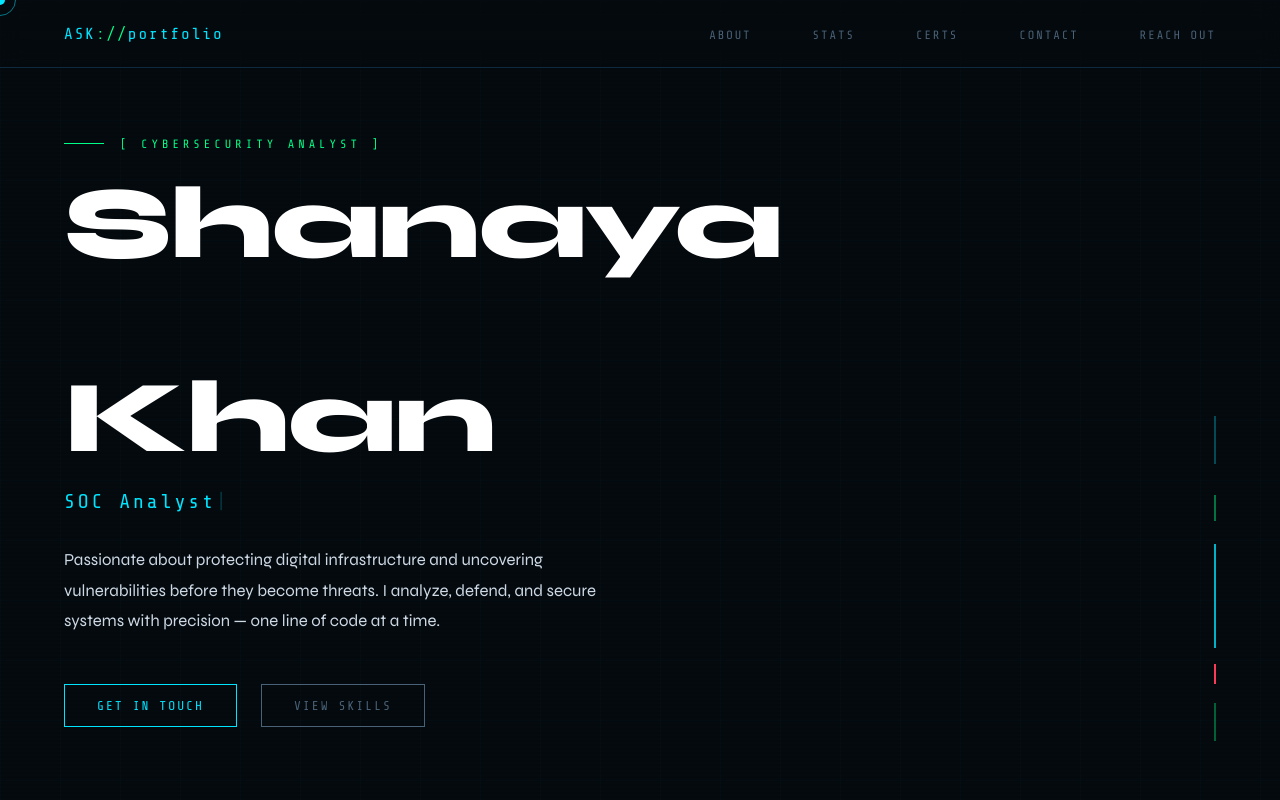
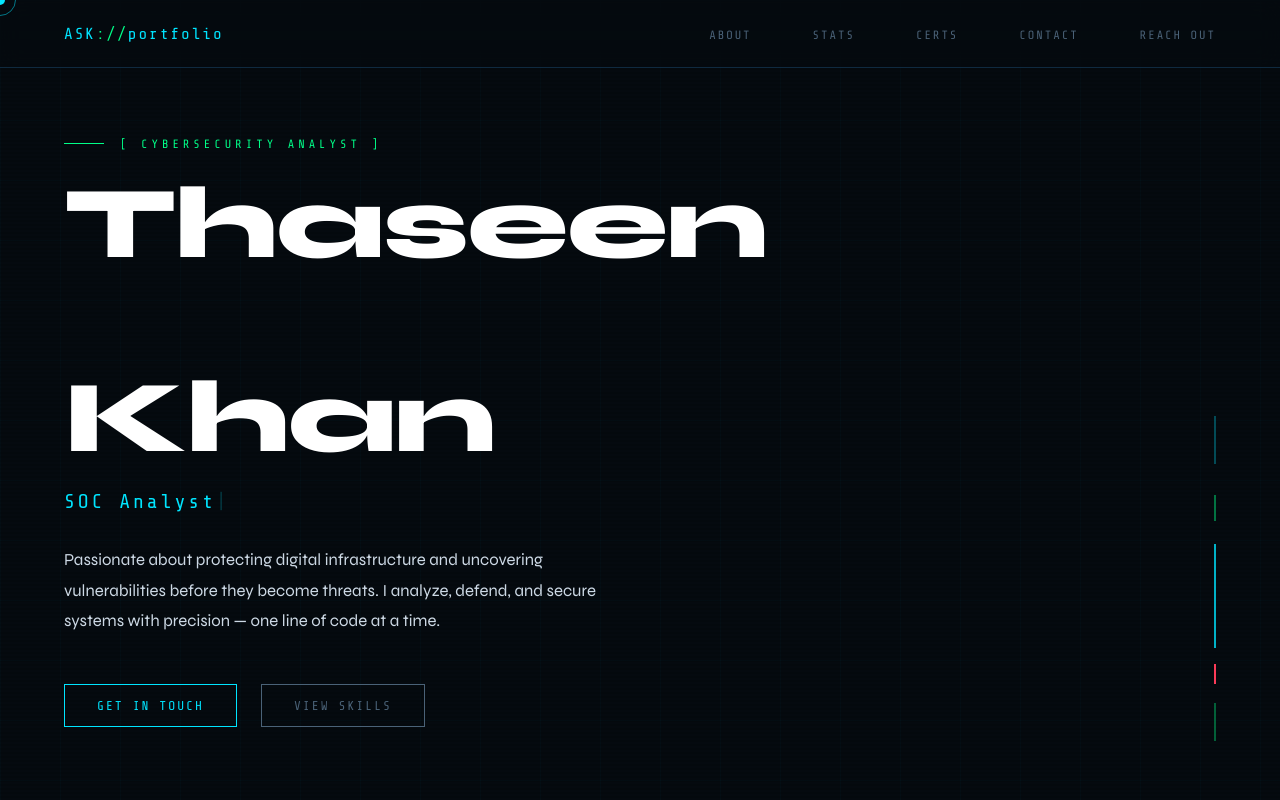
Before and after one commit to alaynasameerkhan/Portfolio, a plain HTML site: page ALAYNAS PROJECT/alayna-front end/index.html in a window 1280 px wide. Shown: the top 800 px of the page. Drawn offline with nearby package versions, Linux system fonts and the light colour scheme.

Commit message:
Update name in hero section of index.html

```diff
--- a/ALAYNAS PROJECT/alayna-front end/index.html
+++ b/ALAYNAS PROJECT/alayna-front end/index.html
@@ -28,7 +28,7 @@
     <div class="hero-inner">
       <p class="hero-tag">[ Cybersecurity Analyst ]</p>
       <h1 class="name">
-        Shanaya<br>
+        Thaseen<br>
         <span class="highlight"></span><br>
         Khan
       </h1>
```
